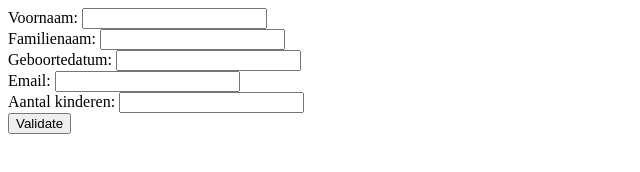
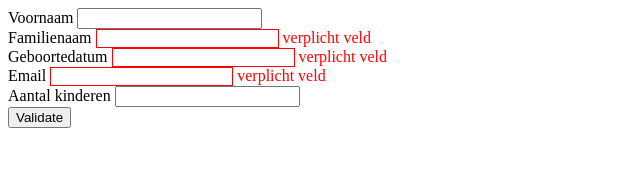
Before and after one commit to VanHaverbekeBram/VanHaverbekeBram.github.io, a plain HTML site: page sem2/les5/validatie.html in a window 1280 px wide. Both pictures are taken after a click on the button "Validate". Shown: the whole page, without its empty margins (0-640 px from the left). Drawn offline with Linux system fonts and the light colour scheme.

Commit message:
fixed validatie

```diff
--- a/sem2/les5/scripts/validatie.js
+++ b/sem2/les5/scripts/validatie.js
@@ -12,65 +12,75 @@ const valideer = () => {
 }
 
 const valideerVoornaam = () => {
-    let voornaam = document.getElementById("voornaam").value.trim();
+    let txtVoornaam = document.getElementById("txtVoornaam");
+    let errVoornaam = document.getElementById("errVoornaam");
+    let voornaam = txtVoornaam.value.trim()
     if (voornaam.length > 30){
-        console.log("max. 30 karakters");
+        reportError(txtVoornaam, errVoornaam, "max. 30 karakters");
     }else {
-        console.log("geldige voornaam");
+        clearError(txtVoornaam, errVoornaam);
     }
 }
 const valideerFamilienaam = () => {
-    let familienaam = document.getElementById("familienaam").value.trim();
+    let txtFamilienaam = document.getElementById("txtFamilienaam");
+    let errFamilienaam = document.getElementById("errFamilienaam");
+    let familienaam = txtFamilienaam.value.trim();
     if (familienaam === ""){
-        console.log("verplicht veld");
+        reportError(txtFamilienaam, errFamilienaam, "verplicht veld");
     }else if (familienaam.length > 50){
-        console.log("max 50 karakters");
+        reportError(txtFamilienaam, errFamilienaam, "max. 50 karakters");
     }else {
-        console.log("geldige familienaam");
+        clearError(txtFamilienaam, errFamilienaam);
     }
 }
 const valideerGeboortedatum = () => {
-    let geboortedatum = document.getElementById("geboortedatum").value.trim();
+    let txtGeboortedatum = document.getElementById("txtGeboortedatum");
+    let errGeboortedatum = document.getElementById("errGeboortedatum");
+    let geboortedatum = txtGeboortedatum.value.trim();
     if (geboortedatum === ""){
-        console.log("verplicht veld")
+        reportError(txtGeboortedatum, errGeboortedatum, "verplicht veld");
     } else if (geboortedatum.length === 10 && geboortedatum.indexOf('-') === 4 && geboortedatum.lastIndexOf('-') === 7){
         let jaar = geboortedatum.split('-')[0];
         let maand = geboortedatum.split('-')[1];
         let dag = geboortedatum.split('-')[2];
         if (isGetal(jaar)  && isGetal(maand) && isGetal(dag)){
-            console.log("geldige datum");
+            clearError(txtGeboortedatum, errGeboortedatum);
         }else {
-            console.log("ongeldige waarden in de datum");
+            reportError(txtGeboortedatum, errGeboortedatum, "ongeldige waarden in de datum");
         }
     }else {
-        console.log("formaat is niet jjjj-mm-dd");
+        reportError(txtGeboortedatum, errGeboortedatum, "formaat is niet jjjj-mm-dd");
     }
 }
 const valideerEmail = () => {
-    let email = document.getElementById("email").value.trim();
+    let txtEmail = document.getElementById("txtEmail");
+    let errEmail = document.getElementById("errEmail");
+    let email = txtEmail.value.trim();
     console.log(email);
     let index = email.indexOf("@");
     console.log(email.lastIndexOf("@"));
     console.log(email.length);
 
 
-    email.index
+
     if (email === ""){
-        console.log("verplicht veld");
+        reportError(txtEmail, errEmail, "verplicht veld");
     }else if (index === email.indexOf("@") && index > 0 && index < email.length  - 1){
-        console.log("geldig emailadres");
+        clearError(txtEmail, errEmail);
     }else {
-        console.log("ongeldig emailadres");
+        reportError(txtEmail, errEmail, "ongeldig emailadres");
     }
 }
 const valideerAantalKinderen = () => {
-    let aantalKinderen = document.getElementById("kinderen").value.trim();
+    let txtAantalKinderen = document.getElementById("txtKinderen");
+    let errAantalKinderen = document.getElementById("errKinderen");
+    let aantalKinderen = txtAantalKinderen.value.trim();
     if (aantalKinderen < 0){
-        console.log("is geen positief getal");
+        reportError(txtAantalKinderen, errAantalKinderen, "is geen positief getal");
     }else if (aantalKinderen > 99){
-        console.log("is te vruchtbaar");
+        reportError(txtAantalKinderen, errAantalKinderen, "is te vruchtbaar");
     }else {
-        console.log("geldig aantal kinderen");
+        clearError(txtAantalKinderen, errAantalKinderen);
     }
 }
 
@@ -78,4 +88,14 @@ const isGetal = (tekst) => {
     return !isNaN(tekst);
 }
 
+const reportError = (element, errElement, message) => {
+    element.className="invalid";
+    errElement.innerHTML = message;
+};
+
+const clearError = (element, errElement) => {
+    element.className="";
+    errElement.innerHTML = "";
+};
+
 window.addEventListener('load', setup);
--- /dev/null
+++ b/sem2/les5/styles/styles.css
@@ -0,0 +1,7 @@
+.errorMessage {
+	color:red;
+}
+
+input.invalid {
+	border : solid 1px red;
+}
--- a/sem2/les5/validatie.html
+++ b/sem2/les5/validatie.html
@@ -1,26 +1,38 @@
 <!DOCTYPE html>
-<html lang="en">
+<html>
 <head>
-    <meta charset="UTF-8">
     <title>Title</title>
-    <script src="scripts/validatie.js"></script>
+    <script type="text/javascript" charset="utf-8" src="scripts/validatie.js"></script>
+    <link rel="stylesheet" href="styles/styles.css">
 </head>
 <body>
-<label for="voornaam">Voornaam: </label>
-<input type="text" id="voornaam" name="voornaam">
-<br>
-<label for="familienaam">Familienaam: </label>
-<input type="text" id="familienaam" name="familienaam">
-<br>
-<label for="geboortedatum">Geboortedatum: </label>
-<input type="text" id="geboortedatum" name="geboortedatum">
-<br>
-<label for="email">Email: </label>
-<input type="text" id="email" name="email">
-<br>
-<label for="kinderen">Aantal kinderen: </label>
-<input type="number" id="kinderen" name="kinderen">
-<br>
-<button id="validate">Validate</button>
+
+    <div class="line">
+        <label for="txtVoornaam">Voornaam</label>
+        <input type="text" id="txtVoornaam" />
+        <span class="errorMessage" id="errVoornaam"></span>
+    </div>
+    <div class="line">
+        <label for="txtFamilienaam">Familienaam</label>
+        <input type="text" id="txtFamilienaam" />
+        <span class="errorMessage" id="errFamilienaam"></span>
+    </div>
+    <div class="line">
+        <label for="txtGeboortedatum">Geboortedatum</label>
+        <input type="text" id="txtGeboortedatum" />
+        <span class="errorMessage" id="errGeboortedatum"></span>
+    </div>
+    <div class="line">
+        <label for="txtEmail">Email</label>
+        <input type="text" id="txtEmail" />
+        <span class="errorMessage" id="errEmail"></span>
+    </div>
+    <div class="line">
+        <label for="txtKinderen">Aantal kinderen</label>
+        <input type="number" id="txtKinderen" />
+        <span class="errorMessage" id="errKinderen"></span>
+    </div>
+        <button id="validate">Validate</button>
+
 </body>
 </html>
```
